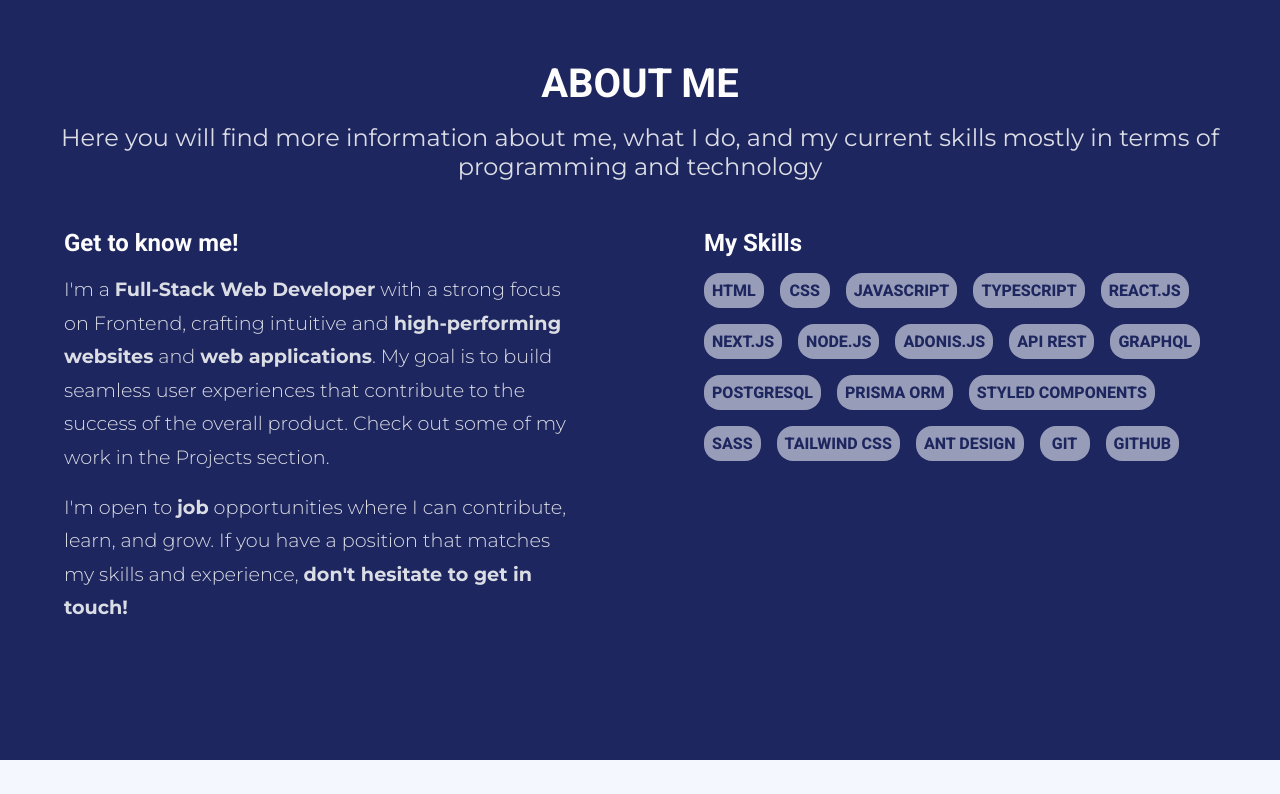
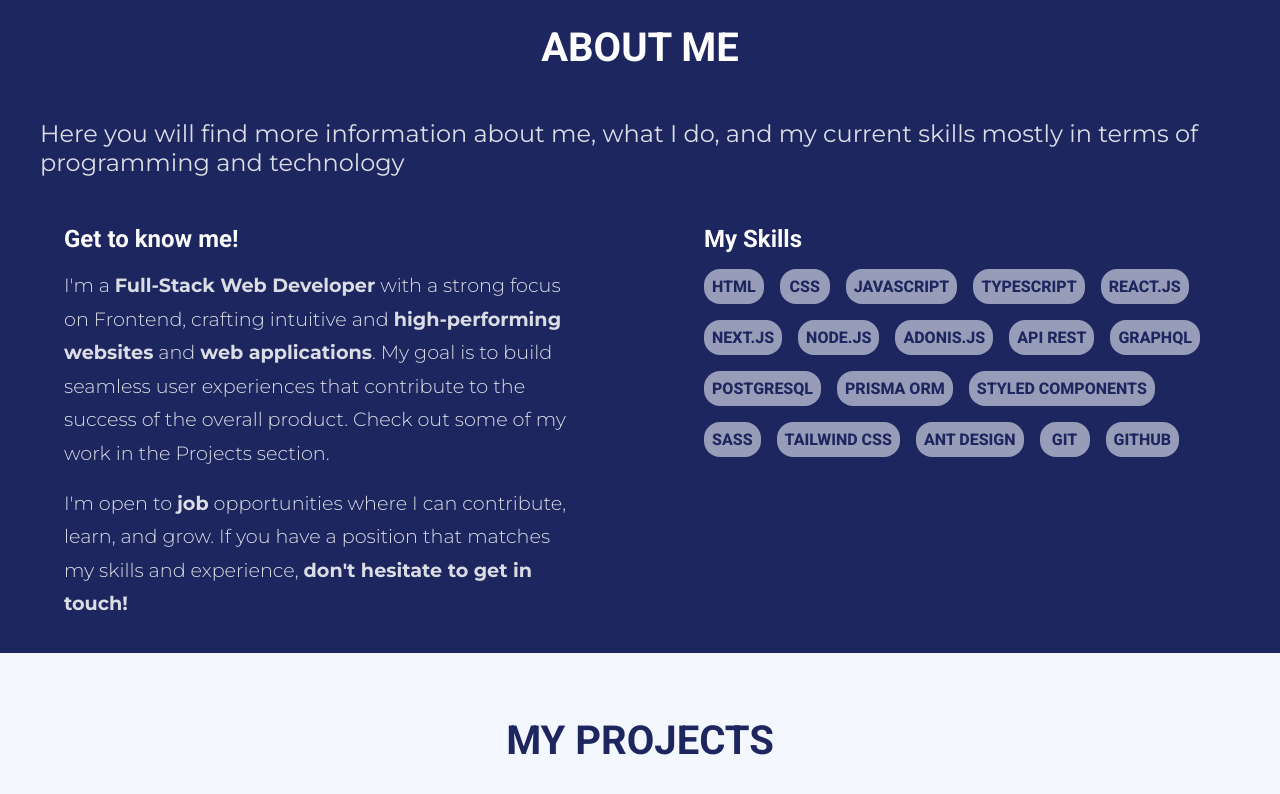
Before and after one commit to joaosilva-web/portfolio-2025, a React (Vite) app: page / in a window 1280 px wide. Shown: the part 840-1634 px from the top of the page. Built offline with nearby package versions, Linux system fonts and the light colour scheme.

Commit message:
refactor: Now all components uses SectionContainer

```diff
--- a/src/App.tsx
+++ b/src/App.tsx
@@ -5,6 +5,7 @@ import { Header } from "./components/HeaderComponent/Header";
 import { HomeHero } from "./components/HomeHero/HomeHero";
 import { About } from "./components/About/About";
 import { MyProjects } from "./components/MyProjects/MyProjects";
+import { Experience } from "./components/Experience/Experience"
 
 function App() {
 
@@ -16,6 +17,7 @@ function App() {
       <HomeHero/>
       <About/>
       <MyProjects/>
+      <Experience/>
     </ThemeProvider>
 
   )
--- a/src/components/About/About.styles.ts
+++ b/src/components/About/About.styles.ts
@@ -1,23 +1,10 @@
 import styled from "styled-components";
 
-export const About = styled.section`
-    min-height: 100vh;
-    text-align: center;
-    background-color: ${props => props.theme.primaryText};
-    position: relative;
-    padding-bottom: 5rem;
-
-    h2 {
-        padding-top: 6.25rem;
-        text-transform: uppercase;
-        color: ${props => props.theme.white};
-    }
+export const About = styled.div`
 
     p {
-        color: ${props => props.theme.white};
         max-width: 1200px;
         margin: 1rem auto 0 auto;
-        font-size: 1.5rem;
         opacity: 0.85;
     }
 `
@@ -27,7 +14,7 @@ position: absolute;
     width: 100%;
     height: 77px;
     display: block;
-    margin-top: calc(-4rem);
+    margin-top: calc(-6rem);
     z-index: -1;
     text-align: center;
     background-image: url("../../../public/curve.svg");
@@ -54,6 +41,14 @@ export const W50Container = styled.div`
         font-size: 1.5rem;
         color: ${props => props.theme.white};
         /* padding: 0 2rem; */
+    }
+
+    p {
+        color: ${props => props.theme.white};
+        max-width: 1200px;
+        margin: 1rem auto 0 auto;
+        font-size: 1.5rem;
+        opacity: 0.85;
     }
 
     p {
--- a/src/components/About/About.tsx
+++ b/src/components/About/About.tsx
@@ -1,47 +1,62 @@
+import { SectionContainer } from "../SectionContainer/SectionContaine.tsx";
 import * as S from "./About.styles.ts";
 
 export function About() {
-
   const skillsData = [
-        {name: "HTML"},
-        {name: "CSS"},
-        {name: "Javascript"},
-        {name: "typescript"},
-        {name: "react.js"},
-        {name: "next.js"},
-        {name: "node.js"},
-        {name: "adonis.js"},
-        {name: "api rest"},
-        {name: "graphql"},
-        {name: "postgresql"},
-        {name: "Prisma orm"},
-        {name: "styled components"},
-        {name: "sass"},
-        {name: "tailwind css"},
-        {name: "ant design"},
-        {name: "git"},
-        {name: "github"},
-
-    ]
-    return(
+    { name: "HTML" },
+    { name: "CSS" },
+    { name: "Javascript" },
+    { name: "typescript" },
+    { name: "react.js" },
+    { name: "next.js" },
+    { name: "node.js" },
+    { name: "adonis.js" },
+    { name: "api rest" },
+    { name: "graphql" },
+    { name: "postgresql" },
+    { name: "Prisma orm" },
+    { name: "styled components" },
+    { name: "sass" },
+    { name: "tailwind css" },
+    { name: "ant design" },
+    { name: "git" },
+    { name: "github" },
+  ];
+  return (
+    <SectionContainer themeColor="darkBlue" title="About me">
+      <S.CurveBg />
       <S.About>
-            <S.CurveBg/>
-            <h2>About Me</h2>
-            <p>Here you will find more information about me, what I do, and my current skills mostly in terms of programming and technology</p>
+        <p>
+          Here you will find more information about me, what I do, and my
+          current skills mostly in terms of programming and technology
+        </p>
         <S.AboutContainer>
           <S.W50Container>
             <h3>Get to know me!</h3>
-                    <p>I'm a <b>Full-Stack Web Developer</b> with a strong focus on Frontend, crafting intuitive and <b>high-performing websites</b> and <b>web applications</b>. My goal is to build seamless user experiences that contribute to the success of the overall product. Check out some of my work in the Projects section.</p>
-                    <p>I'm open to <b>job</b> opportunities where I can contribute, learn, and grow. If you have a position that matches my skills and experience, <b>don't hesitate to get in touch!</b></p>
+            <p>
+              I'm a <b>Full-Stack Web Developer</b> with a strong focus on
+              Frontend, crafting intuitive and <b>high-performing websites</b>{" "}
+              and <b>web applications</b>. My goal is to build seamless user
+              experiences that contribute to the success of the overall product.
+              Check out some of my work in the Projects section.
+            </p>
+            <p>
+              I'm open to <b>job</b> opportunities where I can contribute,
+              learn, and grow. If you have a position that matches my skills and
+              experience, <b>don't hesitate to get in touch!</b>
+            </p>
             {/* <Button  style={{marginTop: '2rem'}} variant="white" size="sm">contact</Button> */}
           </S.W50Container>
           <S.W50Container>
             <h3>My Skills</h3>
             <S.SkillsContainer>
-                    {skillsData.map(skill => (<S.SkillCard>{skill.name}</S.SkillCard>))}
+              {skillsData.map((skill) => (
+                <S.SkillCard>{skill.name}</S.SkillCard>
+              ))}
             </S.SkillsContainer>
           </S.W50Container>
         </S.AboutContainer>
       </S.About>
-    )
+    </SectionContainer>
+  );
 }
--- a/src/components/MyProjects/MyProjects.styles.ts
+++ b/src/components/MyProjects/MyProjects.styles.ts
@@ -30,6 +30,10 @@ export const ProjectCard = styled(motion.div)`
     border-radius: 16px;
     width: 400px;
     height: 250px;
+
+    p {
+        color: white;
+    }
 
     img {
         width: 100%;
--- a/src/components/MyProjects/MyProjects.tsx
+++ b/src/components/MyProjects/MyProjects.tsx
@@ -1,5 +1,6 @@
 import { ArrowSquareOut, GithubLogo } from "@phosphor-icons/react";
 import * as S from "./MyProjects.styles.ts";
+import { SectionContainer } from "../SectionContainer/SectionContaine.tsx";
 
 interface IProjectInfos {
   imgSrc: string;
@@ -62,8 +63,7 @@ const projectsData: IProjectInfos[] = [
 
 export function MyProjects() {
   return (
-    <S.MyProjectsContainer>
-      <h2>My Projects</h2>
+    <SectionContainer themeColor="white" title="My Projects">
       <S.GridContainer>
         {projectsData.map((project) => (
           <S.ProjectCard
@@ -84,6 +84,6 @@ export function MyProjects() {
           </S.ProjectCard>
         ))}
       </S.GridContainer>
-    </S.MyProjectsContainer>
+    </SectionContainer>
   );
 }
--- /dev/null
+++ b/src/components/SectionContainer/SectionContaine.tsx
@@ -0,0 +1,17 @@
+import { ReactNode } from "react";
+import * as S from "./SectionContainer.styles";
+
+interface ISectionContainerProps {
+    themeColor: "white" | "darkBlue",
+    title: string,
+    children: ReactNode
+
+}
+export function SectionContainer({themeColor,title , children}: ISectionContainerProps ) {
+    return (
+        <S.SectionContainer themeColor={themeColor} >
+            <h2>{title}</h2>
+            {children}
+        </S.SectionContainer>
+    )
+}
```
Also changed, not shown: src/components/SectionContainer/SectionContainer.styles.ts (renamed from src/styles/SectionContainer.ts). Lines whose indentation alone changed are shown as unchanged.
